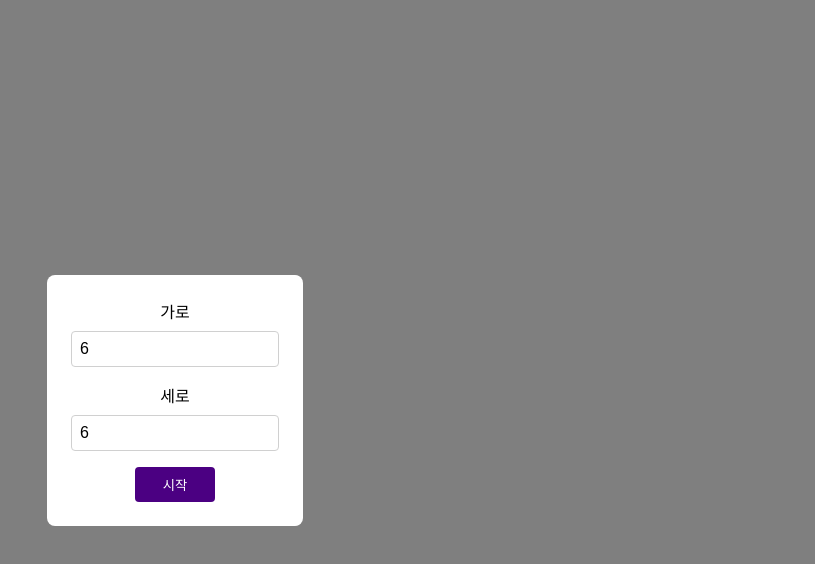
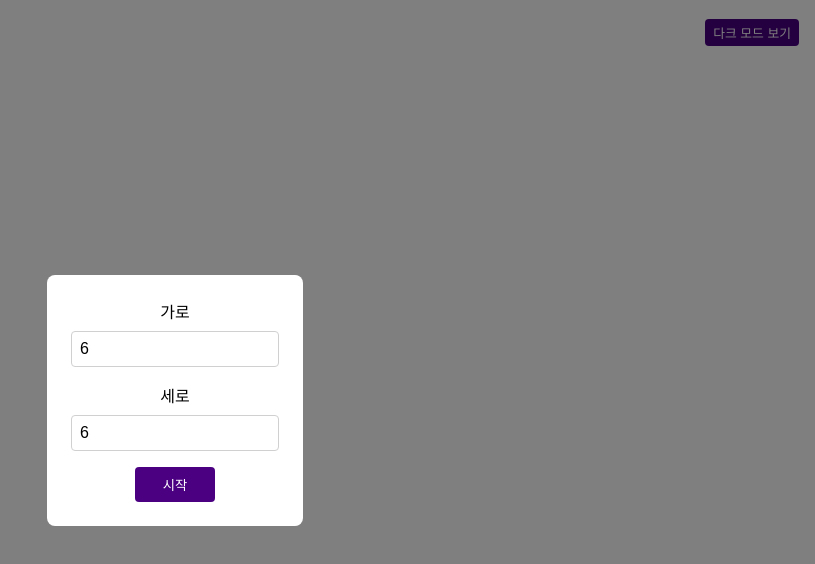
Before and after one commit to joonhyungkimweb/BalloonGame, a React (Vite) app: page / in a window 1280 px wide. Shown: the top 564 px of the page, without its empty margins (465-1280 px from the left). Built offline with nearby package versions, Linux system fonts and the light colour scheme.

Commit message:
[feat] Layout 정리 및 섹션 분리

```diff
--- a/src/App.tsx
+++ b/src/App.tsx
@@ -1,41 +1,12 @@
-import BalloonGridContainer from "./components/BalloonGrid/BalloonGridContainer";
-import useBalloonGrid from "./hooks/useBalloonGrid";
-import GameOverModal from "./components/GameOver/GameOverModal";
-import useGameOverModalAtom from "./atoms/useGameOverModalAtom";
 import AppMain from "./components/Layout/AppMain";
-import GameStart from "./components/GameStart/GameStart";
-import { useCallback } from "react";
-import useGridSizeAtom from "./atoms/useGridSizeAtom";
+import Header from "./components/Layout/Header";
+import GameSection from "./components/Layout/GameSection";
 
 function App() {
-  const { isResizing, requestResizing } = useGridSizeAtom();
-  const { open, close } = useGameOverModalAtom();
-  const onLose = () => open("lose");
-  const onWin = () => open("win");
-
-  const { balloons, onBalloonClick, generateBalloons } = useBalloonGrid({
-    onLose,
-    onWin,
-  });
-
-  const onRestart = useCallback(() => {
-    requestResizing();
-    close();
-  }, [requestResizing, close]);
-
   return (
     <AppMain>
-      {isResizing ? (
-        <GameStart onResize={generateBalloons} />
-      ) : (
-        <>
-          <GameOverModal onClick={onRestart} />
-          <BalloonGridContainer
-            balloons={balloons}
-            onBalloonClick={onBalloonClick}
-          />
-        </>
-      )}
+      <Header />
+      <GameSection />
     </AppMain>
   );
 }
--- a/src/components/Layout/AppMain.tsx
+++ b/src/components/Layout/AppMain.tsx
@@ -17,6 +17,9 @@ export default function AppMain({ children }: PropsWithChildren) {
         background-color: var(--background-main);
         color: var(--color-text-default);
         overflow: hidden;
+        display: flex;
+        flex-direction: column;
+        flex-wrap: wrap;
       `}
     >
       {children}
--- /dev/null
+++ b/src/components/Layout/GameSection.tsx
@@ -0,0 +1,45 @@
+/** @jsxImportSource @emotion/react */
+import { useCallback } from "react";
+import useGameOverModalAtom from "../../atoms/useGameOverModalAtom";
+import useGridSizeAtom from "../../atoms/useGridSizeAtom";
+import useBalloonGrid from "../../hooks/useBalloonGrid";
+import { css } from "@emotion/react";
+import GameStartModal from "../GameStart/GameStart";
+import GameOverModal from "../GameOver/GameOverModal";
+import BalloonGridContainer from "../BalloonGrid/BalloonGridContainer";
+
+export default function GameSection() {
+  const { isResizing, requestResizing } = useGridSizeAtom();
+  const { open, close } = useGameOverModalAtom();
+  const onLose = () => open("lose");
+  const onWin = () => open("win");
+
+  const { balloons, onBalloonClick, generateBalloons } = useBalloonGrid({
+    onLose,
+    onWin,
+  });
+
+  const onRestart = useCallback(() => {
+    requestResizing();
+    close();
+  }, [requestResizing, close]);
+  return (
+    <section
+      css={css`
+        height: calc(100% - 3rem);
+      `}
+    >
+      {isResizing ? (
+        <GameStartModal onResize={generateBalloons} />
+      ) : (
+        <>
+          <GameOverModal onClick={onRestart} />
+          <BalloonGridContainer
+            balloons={balloons}
+            onBalloonClick={onBalloonClick}
+          />
+        </>
+      )}
+    </section>
+  );
+}
```
